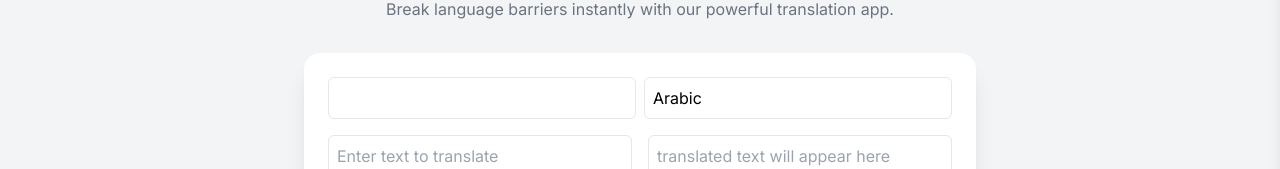
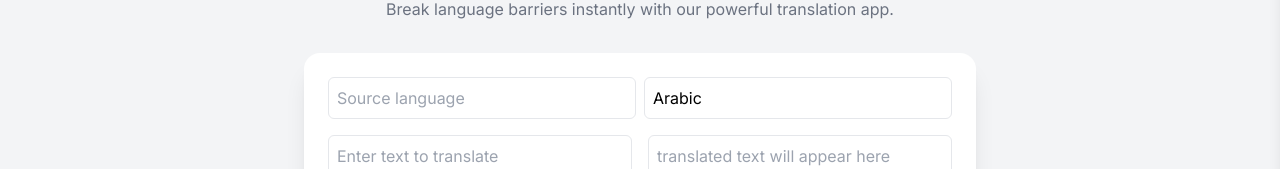
Before and after one commit to Bassem-Fullstack/TranslationFrontEnd, a Next.js app: page /home in a window 1280 px wide. Shown: the part 163-332 px from the top of the page. Built offline with nearby package versions, Linux system fonts and the light colour scheme.

Commit message:
enough hhhhhh

```diff
--- a/app/home/page.tsx
+++ b/app/home/page.tsx
@@ -264,12 +264,14 @@ return (
 
  <div className="flex flex-col md:flex-row justify-between gap-2 mb-4">
 
-  <input value={sourceLanguage} className="border focus:outline-gray-400 p-2 rounded-md w-full" list="languages" onChange={(e) => setSourceLanguage(e.target.value)} />
+  <input placeholder="Source language" value={sourceLanguage} className="border focus:outline-gray-400 p-2 rounded-md w-full" list="languages" onChange={(e) => setSourceLanguage(e.target.value)} />
 
 
 
  <input
     list="languages"
+
+  placeholder="Target language"
 
     value={targetLanguage}
 
```
